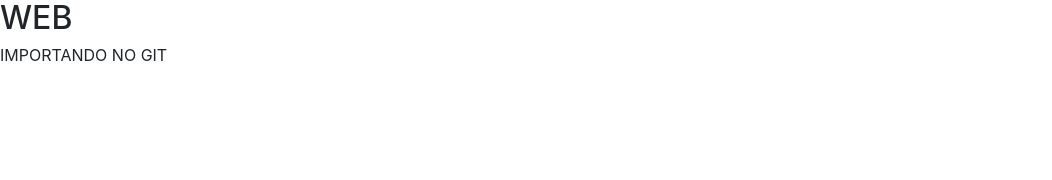
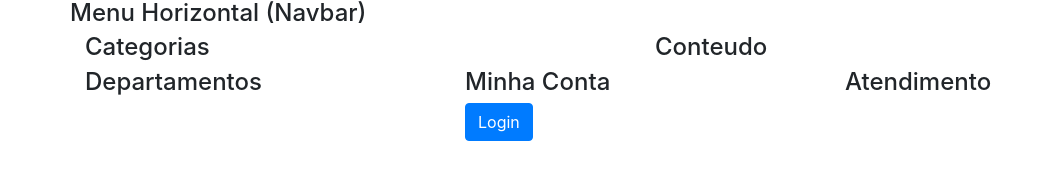
Before and after one commit to AntonioCaio/Projeto_html, a website: page public_html/index.html in a window 1280 px wide. Shown: the whole page, without its empty margins (0-1052 px from the left). Drawn offline with Linux system fonts and the light colour scheme.

Commit message:
aula 18/10

```diff
--- a/public_html/index.html
+++ b/public_html/index.html
@@ -19,11 +19,64 @@
         <link rel="stylesheet" href="css/bootstrap.css"/>
     </head>
     <body>
-        <h2>WEB</h2>
 
-        <p>
 
-            IMPORTANDO NO GIT
-        </p>
-    </body>
+
+        <div class="container">
+
+            <!-------------------------------------------------------------------------------->
+            <div class="row">
+                <h4>Menu Horizontal (Navbar)</h4>
+            </div>
+
+
+
+            <!-------------------------------------------------------------------------->
+
+             <div class="row">
+
+                 <div class="col">
+
+                     <h4>Categorias</h4>
+
+                 </div>
+
+                  <div class="col">
+                      <h4>Conteudo</h4>
+                 </div>
+
+            </div>
+
+
+
+            <!---------------------------------------------------------------------------->
+             <div class="row">
+
+                  <div class="col">
+
+                      <h4>Departamentos</h4>
+
+                 </div>
+
+                  <div class="col">
+
+                      <h4>Minha Conta</h4>
+                      <a href="#" class="btn btn-primary">Login</a>
+
+                 </div>
+
+                  <div class="col">
+                      <h4>Atendimento</h4>
+                 </div>
+            </div>
+
+
+
+            <!----------------------------------------------------------------------->
+        </div>
+
+
+
+
+</body>
 </html>
```
Also changed, not shown: 1 other file.
